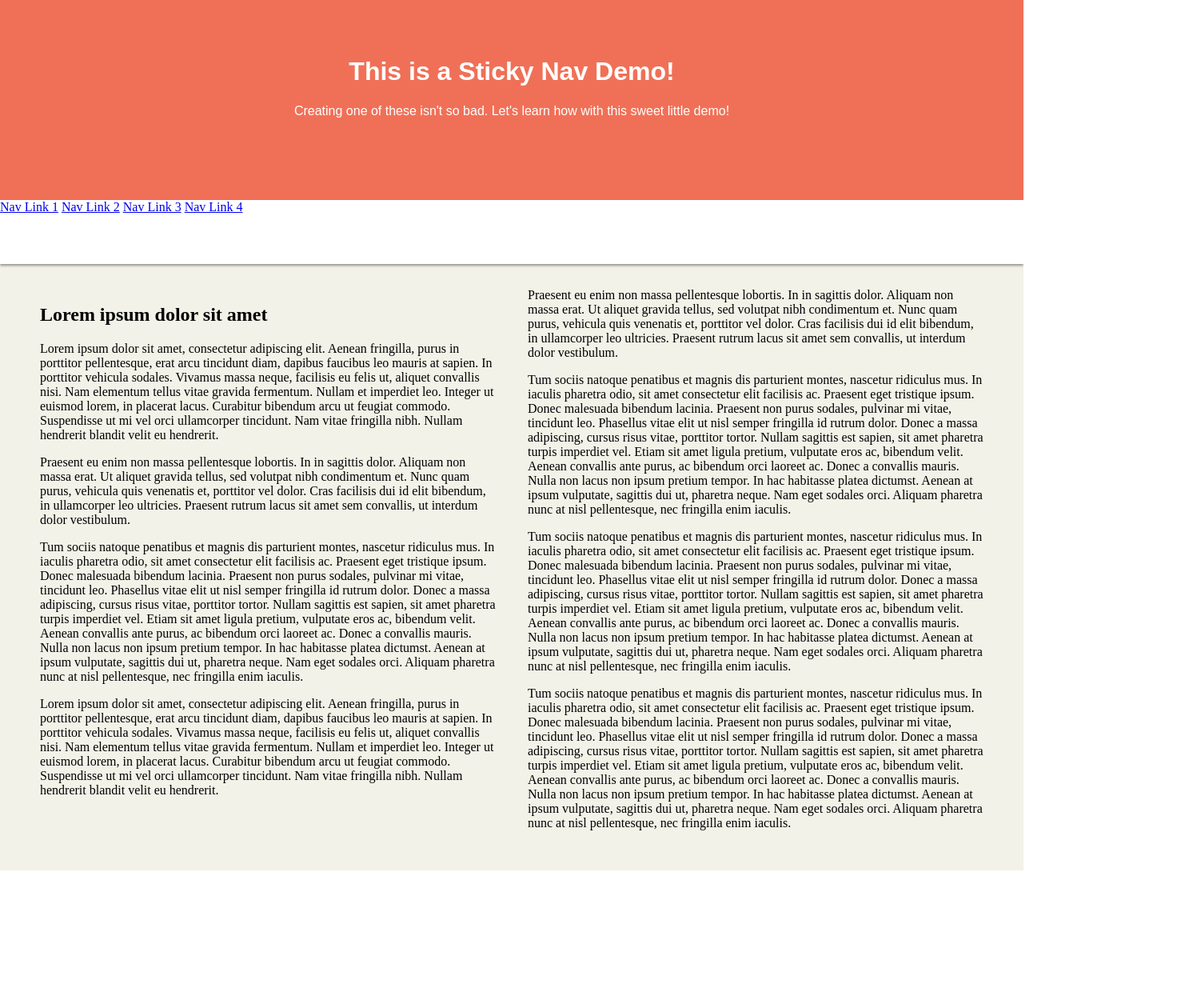
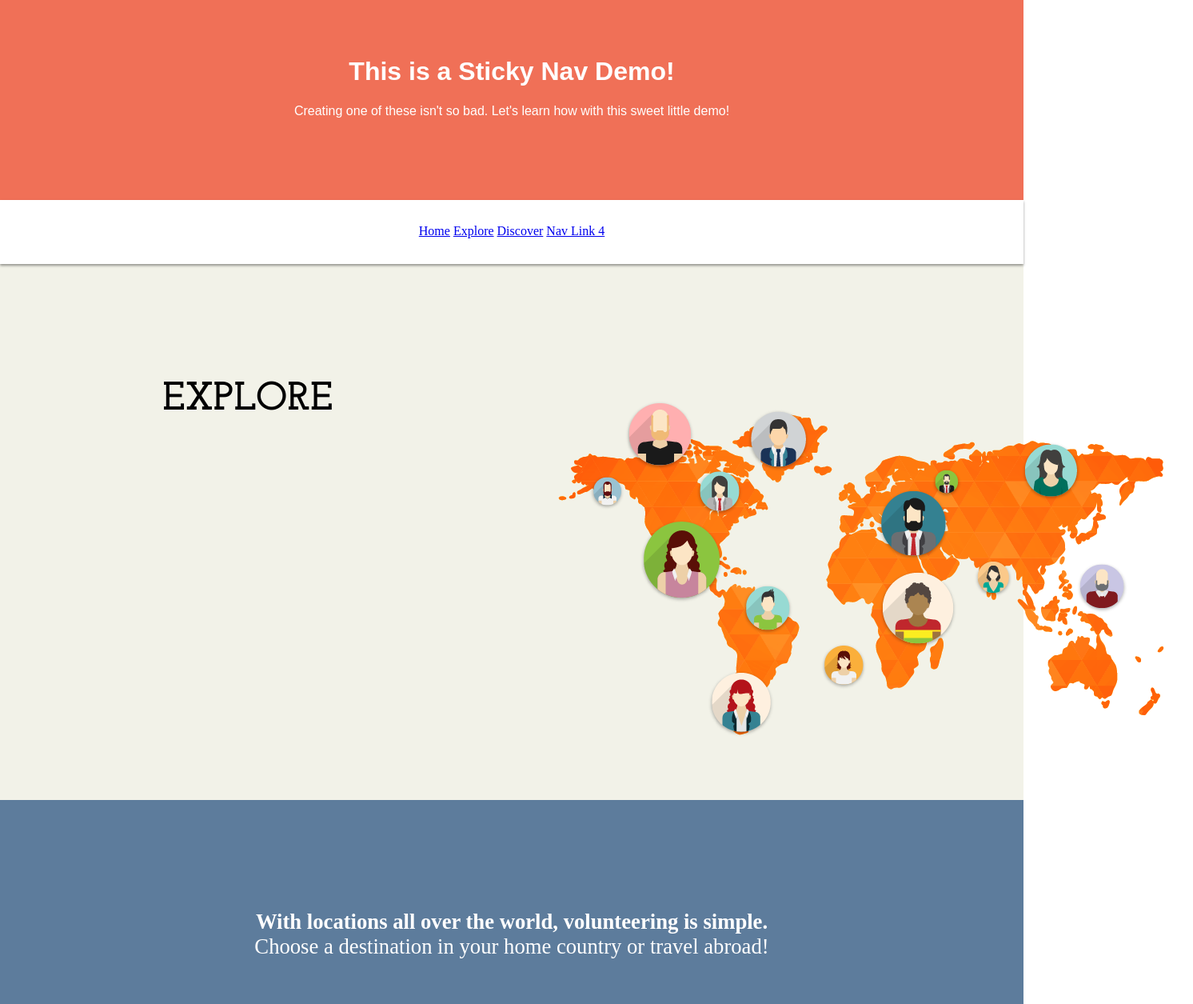
Before and after one commit to abcdemily/causeSite, a plain HTML site: page index.html in a window 1280 px wide. Shown: the whole page at 80% size, 1492 px wide, since content can reach past the window. Before the commit the page ends 1088 px from the top, so only its background shows below. Drawn offline with nearby package versions, Linux system fonts and the light colour scheme.

Commit message:
nav and explore page

```diff
--- a/CSS/Style.css
+++ b/CSS/Style.css
@@ -13,8 +13,7 @@ header {
   background: #f07057;
 }
 
-.main-nav,
-.main {
+.main-nav, .main {
   position: relative;
 }
 
@@ -22,12 +21,13 @@ header {
   background: #fff;
   height: 80px;
   z-index: 150;
-  margin-bottom: -80px;
+  padding-top: 30px;
   box-shadow: 0 2px 3px rgba(0, 0, 0, .4);
+  font-family: "pt sans"; sans-serif;
+  text-align: center;
 }
 
-header,
-.main-nav-scrolled {
+header, .main-nav-scrolled {
   position: fixed;
   width: 100%;
   top: 0;
@@ -38,7 +38,24 @@ header,
 
 .main {
   background: #f2f2e8;
-  padding: 110px 50px 50px;
+  padding: 110px 0px 0px;
   column-count: 2;
   column-gap: 40px;
+  text-align: center;
 }
+
+
+#content {
+  background: rgb(93, 124, 156);
+  padding: 110px 30px 30px;
+  text-align: center;
+  font-family: "pt sans";
+  color: white;
+  font-size: 20pt;
+}
+
+.explore {
+  font-family: 'Josefin Slab', serif;
+  font-weight: '400';
+  font-size: 50px;
+}
--- a/index.html
+++ b/index.html
@@ -1,9 +1,11 @@
 <!DOCTYPE html>
+<html>
 <head>
     <title>Sticky Nav</title>
         <link rel="stylesheet" type="text/css" href="css/Style.css">
         <script src="https://ajax.googleapis.com/ajax/libs/jquery/2.1.4/jquery.min.js"> </script>
         <script src="js/js_style.js"></script>
+        <link href='https://fonts.googleapis.com/css?family=Josefin+Slab:400,700' rel='stylesheet' type='text/css'>
 </head>
 <body>
     <header>
@@ -11,27 +13,19 @@
       <p>Creating one of these isn't so bad. Let's learn how with this sweet little demo!</p>
     </header>
     <nav class="main-nav">
-      <a href="#">Nav Link 1</a>
-      <a href="#">Nav Link 2</a>
-      <a href="#">Nav Link 3</a>
+      <a href="#">Home</a>
+      <a href="#">Explore</a>
+      <a href="#">Discover</a>
       <a href="#">Nav Link 4</a>
     </nav>
+
     <div class="main">
-      <h2>Lorem ipsum dolor sit amet</h2>
-      <p>Lorem ipsum dolor sit amet, consectetur adipiscing elit. Aenean fringilla, purus in porttitor pellentesque, erat arcu tincidunt diam, dapibus faucibus leo mauris at sapien. In porttitor vehicula sodales. Vivamus massa neque, facilisis eu felis ut, aliquet convallis nisi. Nam elementum tellus vitae gravida fermentum. Nullam et imperdiet leo. Integer ut euismod lorem, in placerat lacus. Curabitur bibendum arcu ut feugiat commodo. Suspendisse ut mi vel orci ullamcorper tincidunt. Nam vitae fringilla nibh. Nullam hendrerit blandit velit eu hendrerit.</p>
+      <h1 class="explore">EXPLORE</h1>
+      <img src="img/map.png">
+    </div>
 
-      <p>Praesent eu enim non massa pellentesque lobortis. In in sagittis dolor. Aliquam non massa erat. Ut aliquet gravida tellus, sed volutpat nibh condimentum et. Nunc quam purus, vehicula quis venenatis et, porttitor vel dolor. Cras facilisis dui id elit bibendum, in ullamcorper leo ultricies. Praesent rutrum lacus sit amet sem convallis, ut interdum dolor vestibulum.</p>
-
-      <p>Tum sociis natoque penatibus et magnis dis parturient montes, nascetur ridiculus mus. In iaculis pharetra odio, sit amet consectetur elit facilisis ac. Praesent eget tristique ipsum. Donec malesuada bibendum lacinia. Praesent non purus sodales, pulvinar mi vitae, tincidunt leo. Phasellus vitae elit ut nisl semper fringilla id rutrum dolor. Donec a massa adipiscing, cursus risus vitae, porttitor tortor. Nullam sagittis est sapien, sit amet pharetra turpis imperdiet vel. Etiam sit amet ligula pretium, vulputate eros ac, bibendum velit. Aenean convallis ante purus, ac bibendum orci laoreet ac. Donec a convallis mauris. Nulla non lacus non ipsum pretium tempor. In hac habitasse platea dictumst. Aenean at ipsum vulputate, sagittis dui ut, pharetra neque. Nam eget sodales orci. Aliquam pharetra nunc at nisl pellentesque, nec fringilla enim iaculis.</p>
-      <p>Lorem ipsum dolor sit amet, consectetur adipiscing elit. Aenean fringilla, purus in porttitor pellentesque, erat arcu tincidunt diam, dapibus faucibus leo mauris at sapien. In porttitor vehicula sodales. Vivamus massa neque, facilisis eu felis ut, aliquet convallis nisi. Nam elementum tellus vitae gravida fermentum. Nullam et imperdiet leo. Integer ut euismod lorem, in placerat lacus. Curabitur bibendum arcu ut feugiat commodo. Suspendisse ut mi vel orci ullamcorper tincidunt. Nam vitae fringilla nibh. Nullam hendrerit blandit velit eu hendrerit.</p>
-
-      <p>Praesent eu enim non massa pellentesque lobortis. In in sagittis dolor. Aliquam non massa erat. Ut aliquet gravida tellus, sed volutpat nibh condimentum et. Nunc quam purus, vehicula quis venenatis et, porttitor vel dolor. Cras facilisis dui id elit bibendum, in ullamcorper leo ultricies. Praesent rutrum lacus sit amet sem convallis, ut interdum dolor vestibulum.</p>
-
-      <p>Tum sociis natoque penatibus et magnis dis parturient montes, nascetur ridiculus mus. In iaculis pharetra odio, sit amet consectetur elit facilisis ac. Praesent eget tristique ipsum. Donec malesuada bibendum lacinia. Praesent non purus sodales, pulvinar mi vitae, tincidunt leo. Phasellus vitae elit ut nisl semper fringilla id rutrum dolor. Donec a massa adipiscing, cursus risus vitae, porttitor tortor. Nullam sagittis est sapien, sit amet pharetra turpis imperdiet vel. Etiam sit amet ligula pretium, vulputate eros ac, bibendum velit. Aenean convallis ante purus, ac bibendum orci laoreet ac. Donec a convallis mauris. Nulla non lacus non ipsum pretium tempor. In hac habitasse platea dictumst. Aenean at ipsum vulputate, sagittis dui ut, pharetra neque. Nam eget sodales orci. Aliquam pharetra nunc at nisl pellentesque, nec fringilla enim iaculis.</p>
-
-      <p>Tum sociis natoque penatibus et magnis dis parturient montes, nascetur ridiculus mus. In iaculis pharetra odio, sit amet consectetur elit facilisis ac. Praesent eget tristique ipsum. Donec malesuada bibendum lacinia. Praesent non purus sodales, pulvinar mi vitae, tincidunt leo. Phasellus vitae elit ut nisl semper fringilla id rutrum dolor. Donec a massa adipiscing, cursus risus vitae, porttitor tortor. Nullam sagittis est sapien, sit amet pharetra turpis imperdiet vel. Etiam sit amet ligula pretium, vulputate eros ac, bibendum velit. Aenean convallis ante purus, ac bibendum orci laoreet ac. Donec a convallis mauris. Nulla non lacus non ipsum pretium tempor. In hac habitasse platea dictumst. Aenean at ipsum vulputate, sagittis dui ut, pharetra neque. Nam eget sodales orci. Aliquam pharetra nunc at nisl pellentesque, nec fringilla enim iaculis.</p>
-
-      <p>Tum sociis natoque penatibus et magnis dis parturient montes, nascetur ridiculus mus. In iaculis pharetra odio, sit amet consectetur elit facilisis ac. Praesent eget tristique ipsum. Donec malesuada bibendum lacinia. Praesent non purus sodales, pulvinar mi vitae, tincidunt leo. Phasellus vitae elit ut nisl semper fringilla id rutrum dolor. Donec a massa adipiscing, cursus risus vitae, porttitor tortor. Nullam sagittis est sapien, sit amet pharetra turpis imperdiet vel. Etiam sit amet ligula pretium, vulputate eros ac, bibendum velit. Aenean convallis ante purus, ac bibendum orci laoreet ac. Donec a convallis mauris. Nulla non lacus non ipsum pretium tempor. In hac habitasse platea dictumst. Aenean at ipsum vulputate, sagittis dui ut, pharetra neque. Nam eget sodales orci. Aliquam pharetra nunc at nisl pellentesque, nec fringilla enim iaculis.</p>
+    <div id="content">
+      <p> <strong> With locations all over the world, volunteering is simple.</strong></br> Choose a destination in your home country or travel abroad! </p>
     </div>
 
 </body>
```
Also changed, not shown: img/1445225300_Neon_Line_Social_Circles_50Icon_10px_grid-22.png (added), img/1445226739_Neon_Line_Social_Circles_50Icon_10px_grid-13.png (added), img/map.png (added), 2 other files.
